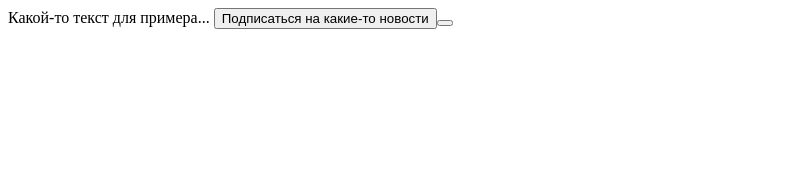
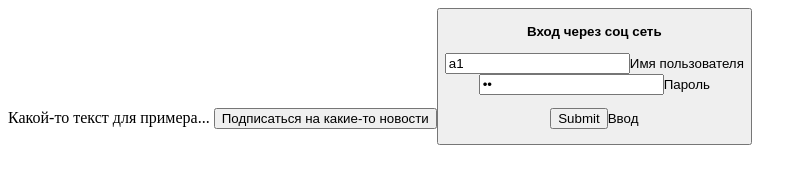
Before and after one commit to S56i/Lab4SR, a plain HTML site: page index.html in a window 1280 px wide. Shown: the whole page, without its empty margins (0-807 px from the left). Drawn offline with Linux system fonts and the light colour scheme.

Commit message:
Create Form

```diff
--- a/index.html
+++ b/index.html
@@ -14,5 +14,15 @@
 
 	<button>Подписаться на какие-то новости<button>
 
+
+	<p></p>
+
+ <form>
+  <p><b>Вход через соц сеть</b></p>
+  <p><input type="text" name="answer" value="a1">Имя пользователя<Br>
+  <input type="password" name="answer" value="a2">Пароль<Br>
+  <p><input type="submit">Ввод</p>
+ </form>
+
 </BODY>
 </HTML>
```
